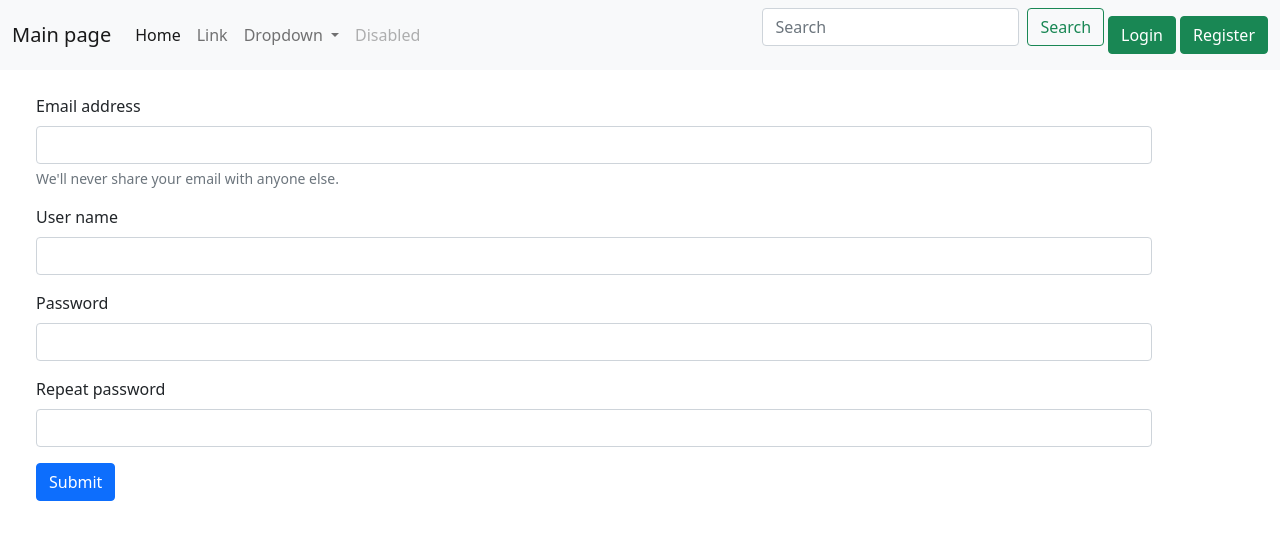
After one commit to IllyaKartychak/Docker_hillel, a FastAPI app: template frontend/app/templates/pages/register.html in a window 1280 px wide. The commit adds this page. Shown: the top 540 px of the page. Run offline with FastAPI, Linux system fonts and the light colour scheme; the template is opened without the code that fills it, so the values that code supplies are empty.

Commit message:
continue working

```diff
--- a/frontend/app/templates/components/auth.html
+++ b/frontend/app/templates/components/auth.html
@@ -6,6 +6,5 @@
 {% else %}
 
 <a class="btn btn-success m-1" href="#">Login</a>
-<a class="btn btn-success" href="#">Register</a>
-
+<a class="btn btn-success" href="{{ url_for('user_register') }}">Register</a>
 {% endif %}
--- a/frontend/app/templates/components/navbar.html
+++ b/frontend/app/templates/components/navbar.html
@@ -1,6 +1,6 @@
 <nav class="navbar navbar-expand-lg navbar-light bg-light">
   <div class="container-fluid">
-    <a class="navbar-brand" href="#">Navbar</a>
+<a class="navbar-brand" href="{{ url_for('index') }}">Main page</a>
     <button class="navbar-toggler" type="button" data-bs-toggle="collapse" data-bs-target="#navbarSupportedContent" aria-controls="navbarSupportedContent" aria-expanded="false" aria-label="Toggle navigation">
       <span class="navbar-toggler-icon"></span>
     </button>
--- /dev/null
+++ b/frontend/app/templates/pages/register.html
@@ -0,0 +1,36 @@
+{% extends "base.html" %}
+
+
+{% block content %}
+
+<div class="m-4 container">
+  <form method="post" action="{{ url_for('user_register') }}">
+  <div class="mb-3">
+    <label for="exampleInputEmail1" class="form-label">Email address</label>
+    <input type="email" class="form-control" id="exampleInputEmail1" aria-describedby="emailHelp" required>
+    <div id="emailHelp" class="form-text">We'll never share your email with anyone else.</div>
+  </div>
+
+  <div class="mb-3">
+    <label for="username" class="form-label">User name</label>
+    <input type="text" class="form-control" id="username" aria-describedby="emailHelp" required>
+  </div>
+
+  <div class="mb-3">
+    <label for="exampleInputPassword1" class="form-label">Password</label>
+    <input type="password" class="form-control" id="exampleInputPassword1" required minlength="3">
+  </div>
+
+  <div class="mb-3">
+    <label for="exampleInputPassword2" class="form-label">Repeat password</label>
+    <input type="password" class="form-control" id="exampleInputPassword2" required minlength="3">
+  </div>
+
+  <button type="submit" class="btn btn-primary">Submit</button>
+</form>
+
+
+</div>
+
+
+{% endblock %}
```
Also changed, not shown: frontend/app/router_user.py (+15 -0 lines).
